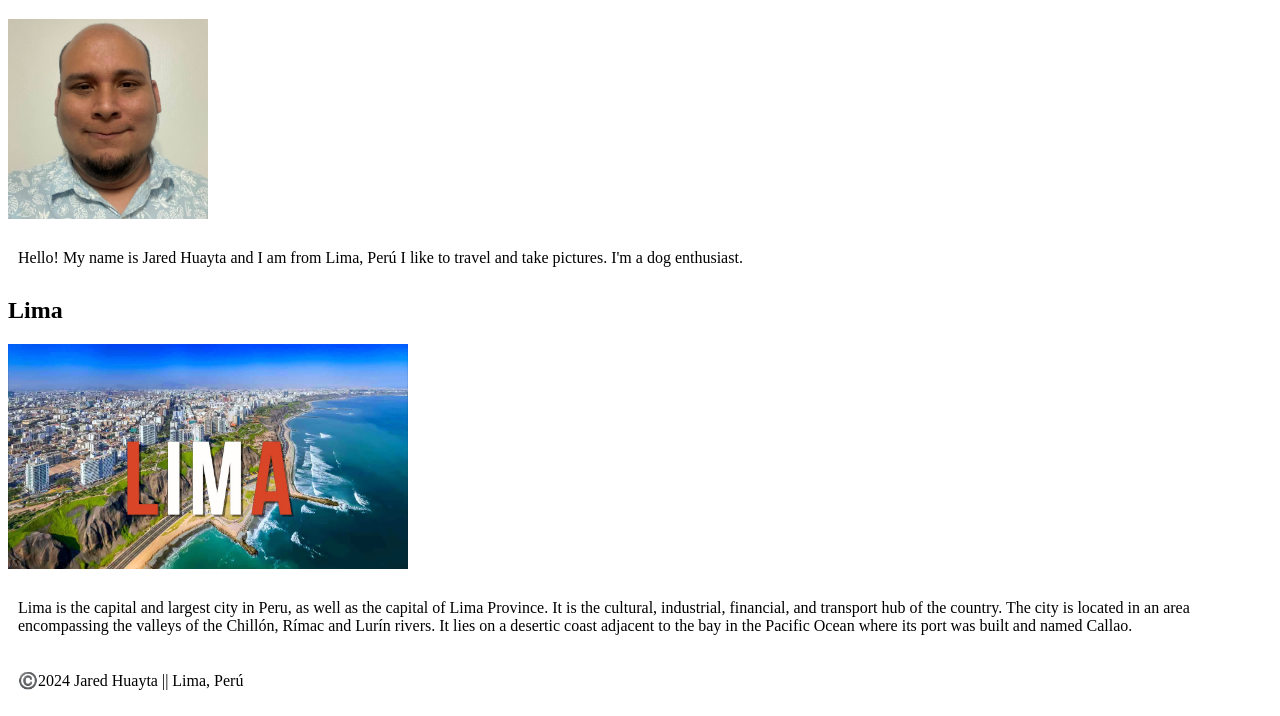
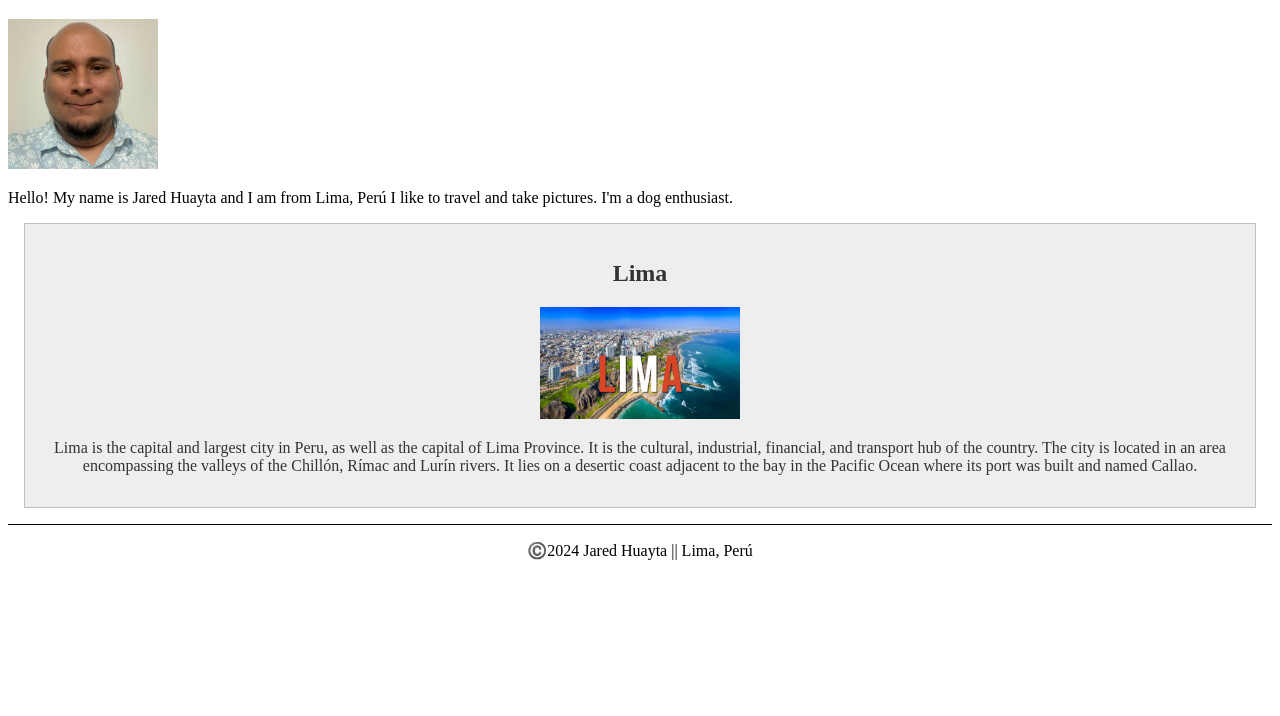
Before and after one commit to itsmejared/wdd130, a plain HTML site: page index.html in a window 1280 px wide. Shown: the part 263-979 px from the top of the page. After the commit the page ends 839 px from the top, so only its background shows below. Drawn offline with Linux system fonts and the light colour scheme.

Commit message:
week2 final

```diff
--- a/index.html
+++ b/index.html
@@ -2,7 +2,7 @@
 <html lang="en-US">
   <head>
     <meta charset="utf-8">
-    <meta name="viewport" content="width=device-width,initial-scale=1.0">
+    <meta name="viewport" content="width=device-width, initial-scale=1">
     <title>Jared Huayta | WDD 130</title>
 	<meta name="description" content="WDD130 Jared working on week 2">
 	<meta name="author" content="Jared Huayta">
@@ -23,7 +23,7 @@
 	</main>
 	<aside>
 		<h2>Lima</h2>
-		<img src="images/lima.jpg" alt="Lima main picture" width="400">
+		<img src="images/lima.jpg" alt="Lima main picture">
 		<p>Lima is the capital and largest city in Peru, as well as the capital of Lima Province. It is the cultural, industrial, financial, and transport hub of the country. The city is located in an area encompassing the valleys of the Chillón, Rímac and Lurín rivers. It lies on a desertic coast adjacent to the bay in the Pacific Ocean where its port was built and named Callao.</p>
 	</aside>
 	<footer>
--- a/styles/styles.css
+++ b/styles/styles.css
@@ -14,5 +14,34 @@ h1 {
 }
 
 p {
-    padding: 10px;
+    padding: 0px;
 }
+
+main {
+    max-width: 840px;
+}
+
+aside {
+    margin: 1em;
+    border: 1px solid rgba(0, 0, 0, 0.2);
+    padding: 1em;
+    background-color: #eee;
+    color: #333;
+    text-align: center;
+}
+
+aside img{
+    width: 200px;
+    height: auto;
+}
+
+main img{
+    width: 150px;
+    height: auto;
+}
+
+footer {
+    margin-top: 1em;
+    border-top: 1px solid #000;
+    text-align: center;
+}
```
